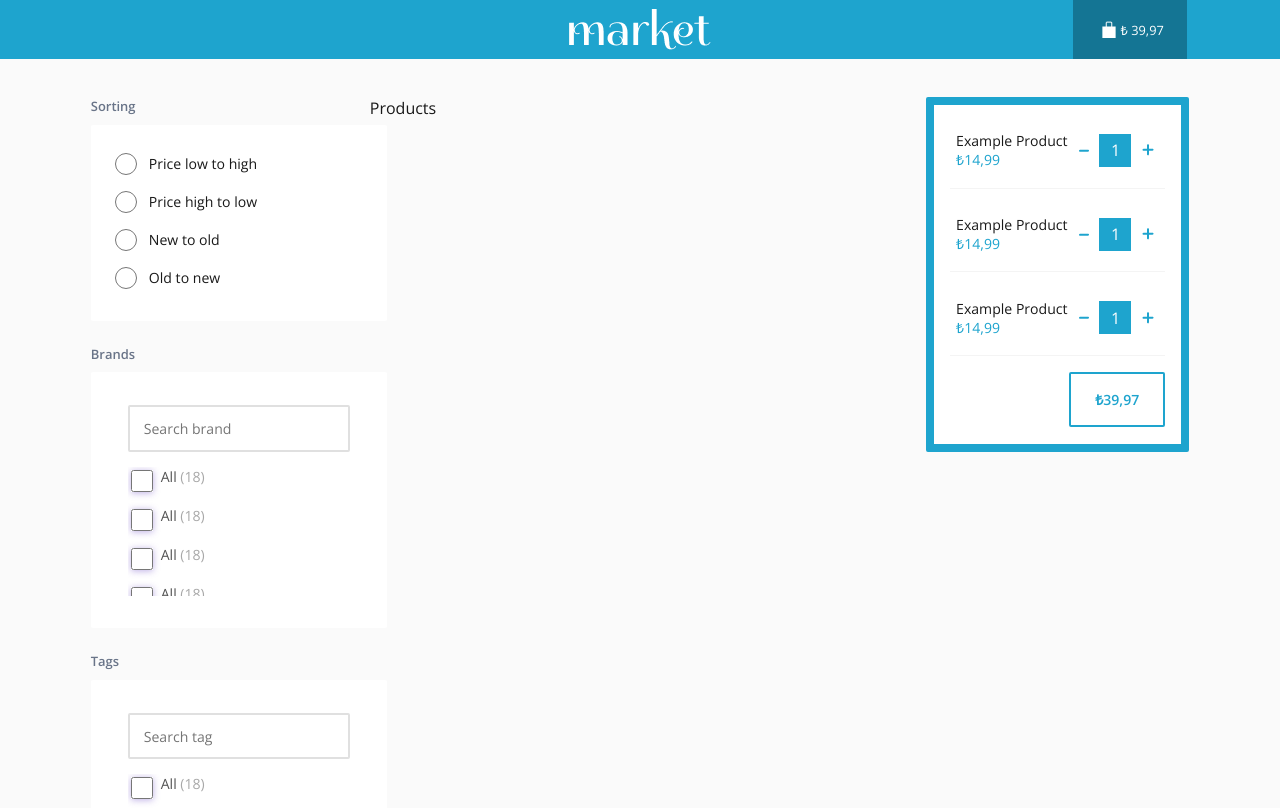
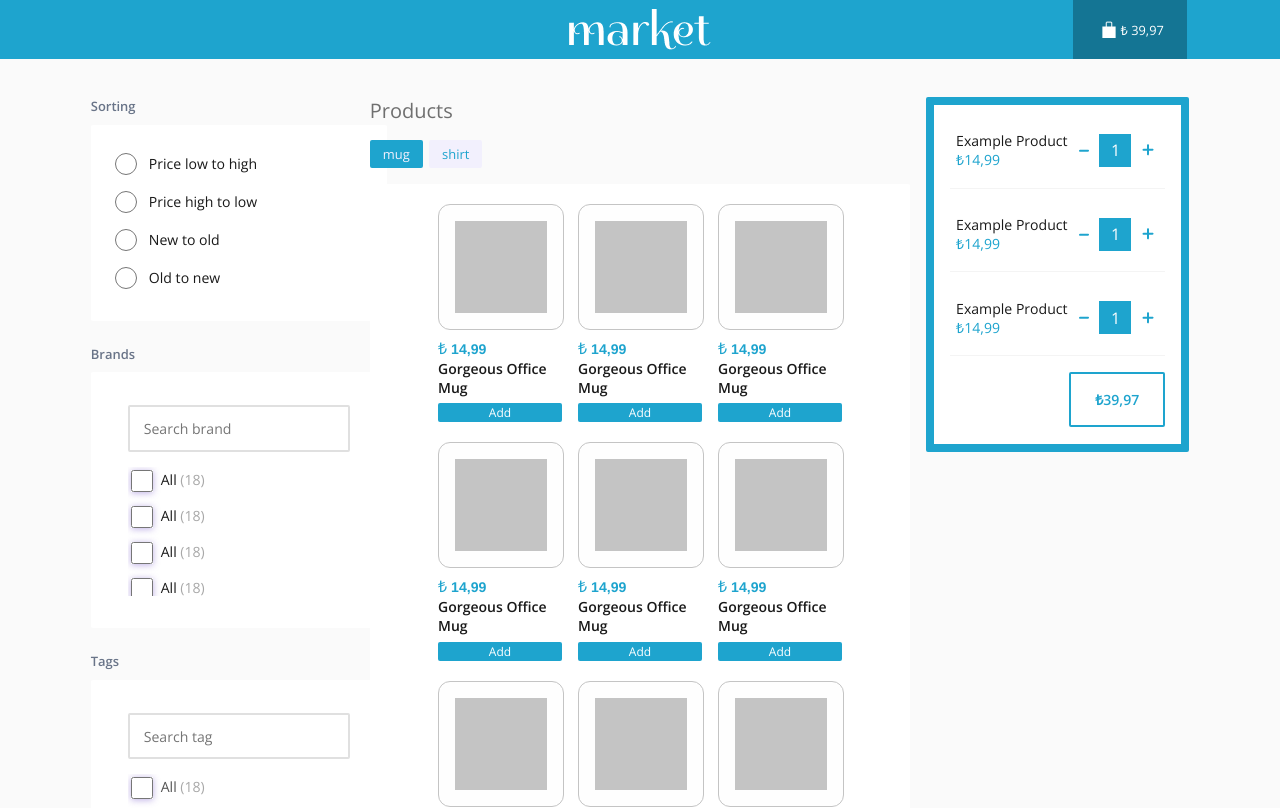
Before and after one commit to mfcandan/react-shop-app, a React (Create React App) app: page / in a window 1280 px wide. Shown: the top 808 px of the page. Built offline with nearby package versions, Linux system fonts and the light colour scheme.

Commit message:
ProductContainer created

```diff
--- /dev/null
+++ b/db.json
@@ -0,0 +1,19 @@
+{
+  "posts": [
+    {
+      "id": 1,
+      "title": "json-server",
+      "author": "typicode"
+    }
+  ],
+  "comments": [
+    {
+      "id": 1,
+      "body": "some comment",
+      "postId": 1
+    }
+  ],
+  "profile": {
+    "name": "typicode"
+  }
+}
--- a/src/components/filterComponents/BrandsContainer.js
+++ b/src/components/filterComponents/BrandsContainer.js
@@ -10,16 +10,20 @@ export default function BrandsContainer() {
           <StyledSearch placeholder="Search brand" />
           <StyledCheckboxList>
             <StyledInput>
-              <StyledCheckbox type="checkbox" /> All <StyledCheckCount>(18)</StyledCheckCount>
+              <StyledCheckbox type="checkbox" /> All{" "}
+              <StyledCheckCount>(18)</StyledCheckCount>
             </StyledInput>
             <StyledInput>
-              <StyledCheckbox type="checkbox" /> All <StyledCheckCount>(18)</StyledCheckCount>
+              <StyledCheckbox type="checkbox" /> All{" "}
+              <StyledCheckCount>(18)</StyledCheckCount>
             </StyledInput>
             <StyledInput>
-              <StyledCheckbox type="checkbox" /> All <StyledCheckCount>(18)</StyledCheckCount>
+              <StyledCheckbox type="checkbox" /> All{" "}
+              <StyledCheckCount>(18)</StyledCheckCount>
             </StyledInput>
             <StyledInput>
-              <StyledCheckbox type="checkbox" /> All <StyledCheckCount>(18)</StyledCheckCount>
+              <StyledCheckbox type="checkbox" /> All{" "}
+              <StyledCheckCount>(18)</StyledCheckCount>
             </StyledInput>
           </StyledCheckboxList>
         </StyledForm>
@@ -38,7 +42,7 @@ const StyledWrapper = styled.div`
   width: 18.5em;
   height: 15.25em;
   padding-top: 0.75em;
-  display:flex;
+  display: flex;
   flex-direction: column;
   align-items: center;
 `;
@@ -49,21 +53,19 @@ const StyledHeader = styled.p`
   margin-bottom: 0.75em;
 `;
 
-const StyledForm = styled.form`
-
-`;
+const StyledForm = styled.form``;
 
 const StyledSearch = styled.input`
   justify-self: left;
-  width: 15.50em;
+  width: 15.5em;
   height: 3em;
   font-size: 0.88rem;
-  color: #A8A8A8;
-  border: 2px solid #E0E0E0;
+  color: #a8a8a8;
+  border: 2px solid #e0e0e0;
   border-radius: 2px;
   margin-top: 1.5em;
   margin-bottom: 1.06em;
-  ::placeholder{
+  ::placeholder {
     padding-left: 1em;
   }
 `;
@@ -76,9 +78,11 @@ const StyledCheckboxList = styled.div`
 
 const StyledInput = styled.div`
   font-size: 0.88rem;
-  color: #525252;
-  display:flex;
+
+  display: flex;
   margin-bottom: 1em;
+  margin-left: 3px;
+  margin-top: 3px;
 `;
 
 const StyledCheckbox = styled.input`
@@ -87,12 +91,10 @@ const StyledCheckbox = styled.input`
   margin-right: 0.5em;
   box-shadow: 0px 1px 7px #5d38c066;
   border-radius: 2px;
-  margin-left: 3px;
-  margin-top: 3px;
 `;
 
 const StyledCheckCount = styled.div`
-  color: #A8A8A8;
+  color: #a8a8a8;
   font-size: 0.88rem;
   margin-left: 0.25em;
 `;
--- a/src/components/filterComponents/FiltersContainer.js
+++ b/src/components/filterComponents/FiltersContainer.js
@@ -2,8 +2,6 @@ import React from "react";
 import SortingContainer from "./SortingContainer";
 import BrandsContainer from "./BrandsContainer";
 import TagsContainer from "./TagsContainer";
-import styled from "styled-components";
-
 
 export default function FiltersContainer() {
   return (
@@ -14,5 +12,3 @@ export default function FiltersContainer() {
     </>
   );
 }
-
-const StyledFiltersContainer = styled.div``;
--- a/src/components/filterComponents/TagsContainer.js
+++ b/src/components/filterComponents/TagsContainer.js
@@ -10,16 +10,20 @@ export default function TagsContainer() {
           <StyledSearch placeholder="Search tag" />
           <StyledCheckboxList>
             <StyledInput>
-              <StyledCheckbox type="checkbox" /> All <StyledCheckCount>(18)</StyledCheckCount>
+              <StyledCheckbox type="checkbox" /> All{" "}
+              <StyledCheckCount>(18)</StyledCheckCount>
             </StyledInput>
             <StyledInput>
-              <StyledCheckbox type="checkbox" /> All <StyledCheckCount>(18)</StyledCheckCount>
+              <StyledCheckbox type="checkbox" /> All{" "}
+              <StyledCheckCount>(18)</StyledCheckCount>
             </StyledInput>
             <StyledInput>
-              <StyledCheckbox type="checkbox" /> All <StyledCheckCount>(18)</StyledCheckCount>
+              <StyledCheckbox type="checkbox" /> All{" "}
+              <StyledCheckCount>(18)</StyledCheckCount>
             </StyledInput>
             <StyledInput>
-              <StyledCheckbox type="checkbox" /> All <StyledCheckCount>(18)</StyledCheckCount>
+              <StyledCheckbox type="checkbox" /> All{" "}
+              <StyledCheckCount>(18)</StyledCheckCount>
             </StyledInput>
           </StyledCheckboxList>
         </StyledForm>
@@ -38,7 +42,7 @@ const StyledWrapper = styled.div`
   width: 18.5em;
   height: 15.25em;
   padding-top: 0.75em;
-  display:flex;
+  display: flex;
   flex-direction: column;
   align-items: center;
 `;
@@ -49,21 +53,19 @@ const StyledHeader = styled.p`
   margin-bottom: 0.75em;
 `;
 
-const StyledForm = styled.form`
-
-`;
+const StyledForm = styled.form``;
 
 const StyledSearch = styled.input`
   justify-self: left;
-  width: 15.50em;
+  width: 15.5em;
   height: 3em;
   font-size: 0.88rem;
-  color: #A8A8A8;
-  border: 2px solid #E0E0E0;
+  color: #a8a8a8;
+  border: 2px solid #e0e0e0;
   border-radius: 2px;
   margin-top: 1.5em;
   margin-bottom: 1.06em;
-  ::placeholder{
+  ::placeholder {
     padding-left: 1em;
   }
 `;
@@ -77,8 +79,10 @@ const StyledCheckboxList = styled.div`
 const StyledInput = styled.div`
   font-size: 0.88rem;
   color: #525252;
-  display:flex;
+  display: flex;
   margin-bottom: 1em;
+  margin-left: 3px;
+  margin-top: 3px;
 `;
 
 const StyledCheckbox = styled.input`
@@ -87,12 +91,10 @@ const StyledCheckbox = styled.input`
   margin-right: 0.5em;
   box-shadow: 0px 1px 7px #5d38c066;
   border-radius: 2px;
-  margin-left: 3px;
-  margin-top: 3px;
 `;
 
 const StyledCheckCount = styled.div`
-  color: #A8A8A8;
+  color: #a8a8a8;
   font-size: 0.88rem;
   margin-left: 0.25em;
 `;
--- /dev/null
+++ b/src/components/products/Product.js
@@ -0,0 +1,76 @@
+import React from "react";
+import styled from "styled-components";
+
+export default function Product() {
+  return (
+    <StyledProductWrapper>
+      <StyledImageWrapper>
+        <StyledImage />
+      </StyledImageWrapper>
+      <StyledPriceLabel>
+        <span>₺</span> 14,99
+      </StyledPriceLabel>
+      <StyledNameLabel>Gorgeous Office Mug</StyledNameLabel>
+      <StyledButton>Add</StyledButton>
+    </StyledProductWrapper>
+  );
+}
+
+const StyledProductWrapper = styled.div`
+  width: 7.75em;
+  margin-bottom: 1.25em;
+  margin-left: 1em;
+`;
+
+const StyledImageWrapper = styled.div`
+  border: 1px solid #c4c4c4;
+  border-radius: 12px;
+  background-color: #fefefe;
+  height: 7.75em;
+  width: 7.75em;
+  display: flex;
+  justify-content: center;
+  align-items: center;
+`;
+
+const StyledImage = styled.div`
+  width: 5.75em;
+  height: 5.75em;
+  background-color: #c4c4c4;
+`;
+
+const StyledPriceLabel = styled.div`
+  //HELVETİCA REGULAR
+  @import url(//db.onlinewebfonts.com/c/a64ff11d2c24584c767f6257e880dc65?family=Helvetica);
+  font-family: Helvetica;
+  margin-top: 0.5em;
+  font-size: 0.88rem;
+  color: #1ea4ce;
+  font-weight: 600;
+
+  span {
+    font-family: Helvetica;
+    font-weight: 300;
+    color: #1ea4ce;
+  }
+`;
+
+const StyledNameLabel = styled.div`
+  font-size: 14px;
+  font-weight: 600;
+`;
+
+const StyledButton = styled.div`
+  background-color: #1ea4ce;
+  color: #ffffff;
+  border: none;
+  border-radius: 2px;
+  min-width: 7.75em;
+  min-height: 1.38em;
+  font-size: 0.75rem;
+  display: flex;
+  align-items: center;
+  justify-content: center;
+  margin-top: 0.5625em;
+  padding: 1px 0;
+`;
--- a/src/components/products/ProductContainer.js
+++ b/src/components/products/ProductContainer.js
@@ -1,9 +1,72 @@
-import React from 'react'
+import React, { useState, useEffect } from "react";
+import styled from "styled-components";
+import ProductsList from "./ProductsList";
+
+const selected = {
+  clr: "palevioletred",
+  bg: "white",
+};
+
+const selectedBtn = ({ fg, bg }) => ({
+  clr: bg,
+  bg: fg,
+});
 
 export default function ProductContainer() {
-    return (
-        <div>
-            Products
-        </div>
-    )
+  const [productCategory, setProductCategory] = useState([true, false]);
+
+  useEffect(() => {
+    console.log(productCategory);
+  }, [productCategory]);
+
+  const handleProductCategorySelect = (selectedCategory) => {
+    selectedCategory === "mug"
+      ? setProductCategory([true, false])
+      : setProductCategory([false, true]);
+  };
+
+  return (
+    <StyledContainer>
+      <StyledHeader>Products</StyledHeader>
+      <StyledSelectProductCategories>
+        <StyledButton
+          selected={productCategory[0]}
+          onClick={(e) => handleProductCategorySelect("mug")}
+        >
+          mug
+        </StyledButton>
+        <StyledButton
+          selected={productCategory[1]}
+          onClick={(e) => handleProductCategorySelect("shirt")}
+        >
+          shirt
+        </StyledButton>
+      </StyledSelectProductCategories>
+      <ProductsList />
+    </StyledContainer>
+  );
 }
+
+const StyledContainer = styled.div``;
+
+const StyledHeader = styled.div`
+  color: #6f6f6f;
+  font-size: 1.25rem;
+`;
+
+const StyledSelectProductCategories = styled.div`
+  margin-top: 1em;
+`;
+
+const StyledButton = styled.button`
+  border: none;
+  border-radius: 2px;
+  background-color: ${(props) =>
+    props.selected === true ? "#1EA4CE" : "#F2F0FD"};
+  color: ${(props) => (props.selected === true ? "#F2F0FD" : "#1EA4CE")};
+  font-size: 0.81rem;
+  font-weight: 1.13rem;
+  margin-right: 0.5em;
+  padding: 0.375em 1em;
+  text-align: center;
+`;
--- /dev/null
+++ b/src/components/products/ProductsList.js
@@ -0,0 +1,44 @@
+import React from "react";
+import styled from "styled-components";
+import Product from "./Product";
+
+export default function ProductsList() {
+  return (
+    <StyledContainer>
+      <StyledProductListWrapper>
+        <Product />
+        <Product />
+        <Product />
+        <Product />
+        <Product />
+        <Product />
+        <Product />
+        <Product />
+        <Product />
+        <Product />
+        <Product />
+        <Product />
+        <Product />
+        <Product />
+        <Product />
+        <Product />
+      </StyledProductListWrapper>
+    </StyledContainer>
+  );
+}
+
+const StyledContainer = styled.div`
+  background-color: #ffffff;
+  border-radius: 2px;
+  margin-top: 1em;
+  display: flex;
+  justify-content: center;
+`;
+
+const StyledProductListWrapper = styled.div`
+  margin: 1.25em 1.25em 1.25em 0.25em;
+  max-width: 38em;
+  display: flex;
+  justify-content: center;
+  flex-wrap: wrap;
+`;
```
